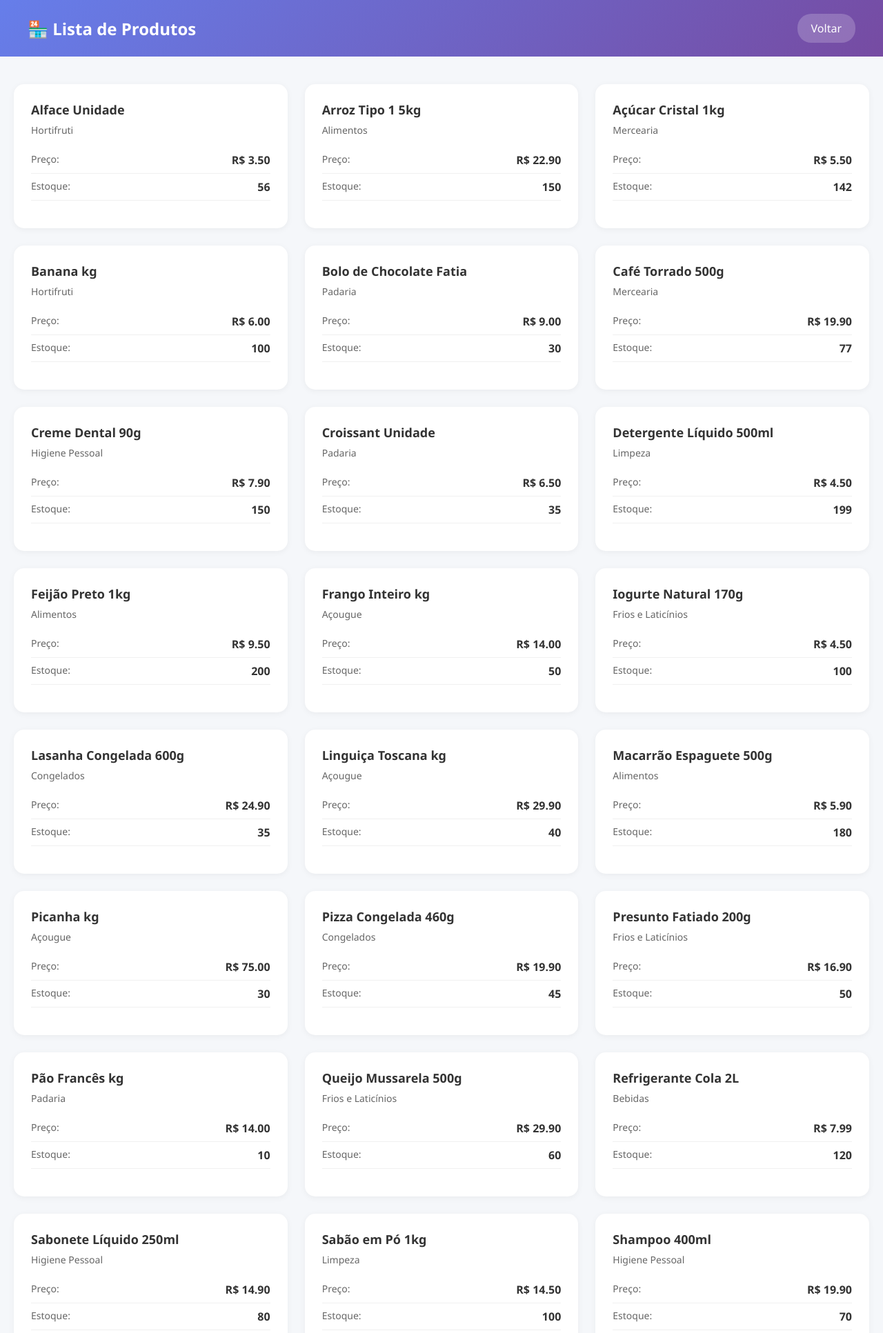
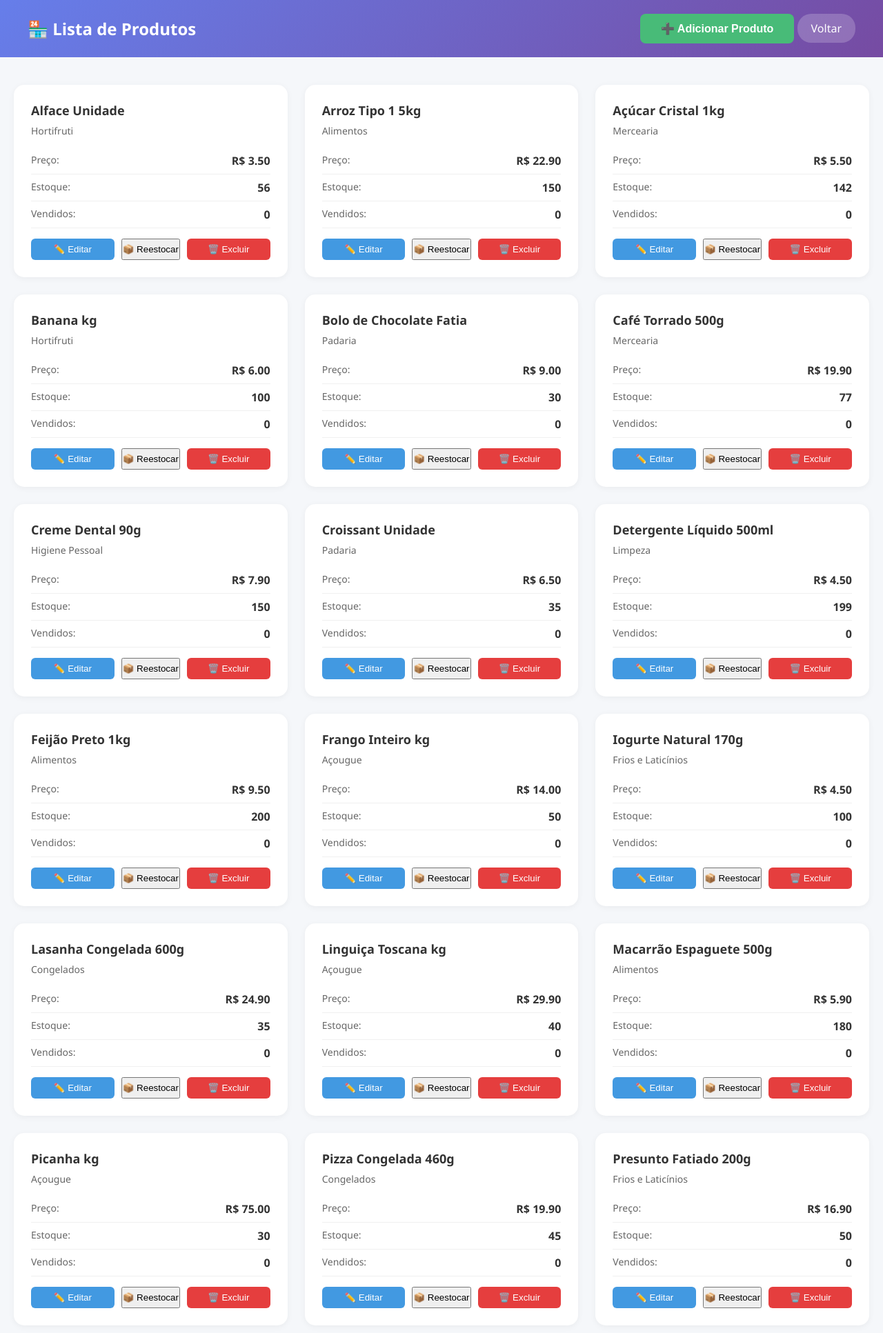
Before and after one commit to Thiago-EAJDS/ProjetoBD_GestaoEstoque, a Flask app: page /gerente/produtos in a window 1280 px wide. Shown: the top 1933 px of the page at 69% size. Run offline with Flask 3, Linux system fonts and the light colour scheme; the visitor is signed in with stand-in values (Sample User, id 1); data comes from the database, SQL or seed files in the repository; both versions use the stored data as it was after the commit.

Commit message:
coloquei o reestocar e o excluir produto falta os outros coloquei no documento oq eu editei e oq falta

```diff
--- a/05_web_app/app.py
+++ b/05_web_app/app.py
@@ -18,7 +18,8 @@ app = Flask(__name__)
 app.secret_key = 'chave-super-secreta-gestao-estoque-2024'
 
 # Configurações
-DB_PATH = os.path.join(os.path.dirname(__file__), '../database/gestao_estoque.db')
+DB_PATH = os.path.join(os.path.dirname(__file__),
+                       '../database/gestao_estoque.db')
 
 # Lista de emails de gerentes
 GERENTES = [
@@ -31,6 +32,7 @@ GERENTES = [
 # FUNÇÕES AUXILIARES
 # =====================================================
 
+
 def conectar_bd():
     """Conecta ao banco de dados"""
     try:
@@ -41,6 +43,7 @@ def conectar_bd():
         print(f"Erro ao conectar ao banco: {e}")
         return None
 
+
 def login_required(f):
     """Decorator para verificar se usuário está logado"""
     @wraps(f)
@@ -49,6 +52,7 @@ def login_required(f):
             return redirect(url_for('login'))
         return f(*args, **kwargs)
     return decorated_function
+
 
 def gerente_required(f):
     """Decorator para verificar se é gerente"""
@@ -64,6 +68,7 @@ def gerente_required(f):
 # ROTAS DE AUTENTICAÇÃO
 # =====================================================
 
+
 @app.route('/')
 def index():
     """Redireciona para login ou dashboard apropriado"""
@@ -73,6 +78,7 @@ def index():
         else:
             return redirect(url_for('dashboard_cliente'))
     return redirect(url_for('login'))
+
 
 @app.route('/login', methods=['GET', 'POST'])
 def login():
@@ -98,6 +104,7 @@ def login():
 
     return render_template('login.html')
 
+
 @app.route('/logout')
 def logout():
     """Logout do sistema"""
@@ -107,6 +114,7 @@ def logout():
 # =====================================================
 # DASHBOARD DO GERENTE
 # =====================================================
+
 
 @app.route('/gerente')
 @gerente_required
@@ -147,11 +155,12 @@ def dashboard_gerente():
         ''').fetchall()
 
         return render_template('gerente.html',
-                             stats=stats,
-                             produtos_criticos=produtos_criticos,
-                             top_produtos=top_produtos)
+                               stats=stats,
+                               produtos_criticos=produtos_criticos,
+                               top_produtos=top_produtos)
     finally:
         conn.close()
+
 
 @app.route('/gerente/produtos')
 @gerente_required
@@ -169,11 +178,36 @@ def listar_produtos():
             ORDER BY p.nome_produto
         ''').fetchall()
 
-        categorias = conn.execute('SELECT * FROM CATEGORIA ORDER BY nome_categoria').fetchall()
+        categorias = conn.execute(
+            'SELECT * FROM CATEGORIA ORDER BY nome_categoria').fetchall()
 
         return render_template('produtos.html', produtos=produtos, categorias=categorias)
     finally:
         conn.close()
+
+
+@app.route('/api/produto/reestocar/<int:id>', methods=['POST'])
+@gerente_required
+def reestocar_produto(id):
+    """Aumenta o estoque de um produto"""
+    try:
+        quantidade = int(request.form.get('quantidade', 0))
+        if quantidade <= 0:
+            return jsonify({'success': False, 'message': 'Quantidade inválida!'}), 400
+
+        conn = conectar_bd()
+        if not conn:
+            return jsonify({'success': False, 'message': 'Erro ao conectar ao banco'}), 500
+
+        conn.execute(
+            'UPDATE PRODUTO SET quantidade_estoque = quantidade_estoque + ? WHERE id_produto = ?', (quantidade, id))
+        conn.commit()
+        conn.close()
+
+        return jsonify({'success': True, 'message': f'Estoque de +{quantidade} adicionado com sucesso!'})
+    except Exception as e:
+        return jsonify({'success': False, 'message': str(e)}), 400
+
 
 @app.route('/gerente/categorias')
 @gerente_required
@@ -195,6 +229,7 @@ def listar_categorias():
         return render_template('categorias.html', categorias=categorias)
     finally:
         conn.close()
+
 
 @app.route('/gerente/vendas')
 @gerente_required
@@ -220,6 +255,7 @@ def listar_vendas():
 # =====================================================
 # API - CRUD DE PRODUTOS
 # =====================================================
+
 
 @app.route('/api/produto/adicionar', methods=['POST'])
 @gerente_required
@@ -252,6 +288,7 @@ def adicionar_produto():
         return jsonify({'success': True, 'message': 'Produto adicionado com sucesso!'})
     except Exception as e:
         return jsonify({'success': False, 'message': str(e)}), 400
+
 
 @app.route('/api/produto/editar/<int:id>', methods=['POST'])
 @gerente_required
@@ -287,6 +324,7 @@ def editar_produto(id):
     except Exception as e:
         return jsonify({'success': False, 'message': str(e)}), 400
 
+
 @app.route('/api/produto/deletar/<int:id>', methods=['POST'])
 @gerente_required
 def deletar_produto(id):
@@ -307,6 +345,7 @@ def deletar_produto(id):
 # =====================================================
 # DASHBOARD DO CLIENTE
 # =====================================================
+
 
 @app.route('/cliente')
 @login_required
@@ -341,11 +380,12 @@ def dashboard_cliente():
         total_itens = len(session.get('carrinho', []))
 
         return render_template('cliente.html',
-                             categorias=categorias,
-                             produtos=produtos_destaque,
-                             total_itens=total_itens)
+                               categorias=categorias,
+                               produtos=produtos_destaque,
+                               total_itens=total_itens)
     finally:
         conn.close()
+
 
 @app.route('/cliente/categoria/<int:id>')
 @login_required
@@ -372,15 +412,16 @@ def produtos_categoria(id):
         total_itens = len(session.get('carrinho', []))
 
         return render_template('produtos_cliente.html',
-                             categoria=categoria,
-                             produtos=produtos,
-                             total_itens=total_itens)
+                               categoria=categoria,
+                               produtos=produtos,
+                               total_itens=total_itens)
     finally:
         conn.close()
 
 # =====================================================
 # ROTAS DO CARRINHO
 # =====================================================
+
 
 @app.route('/api/carrinho/adicionar', methods=['POST'])
 @login_required
@@ -529,6 +570,7 @@ def finalizar_compra():
 # INICIALIZAÇÃO
 # =====================================================
 
+
 if __name__ == '__main__':
     print("=" * 60)
     print("🏪 SISTEMA DE GESTÃO DE ESTOQUE - WEB")
--- a/05_web_app/static/js/produtos.js
+++ b/05_web_app/static/js/produtos.js
@@ -1,9 +1,9 @@
 function abrirModalAdicionar() {
-        document.getElementById('modalAdicionar').classList.add('active');
+  document.getElementById("modalAdicionar").classList.add("active");
 }
 
 function fecharModal(id) {
-        document.getElementById(id).classList.remove('active');
+  document.getElementById(id).classList.remove("active");
 }
 
 async function adicionarProduto(event) {
@@ -11,9 +11,9 @@
   const formData = new FormData(event.target);
 
   try {
-            const response = await fetch('/api/produto/adicionar', {
-                method: 'POST',
-                body: formData
+    const response = await fetch("/api/produto/adicionar", {
+      method: "POST",
+      body: formData,
     });
 
     const result = await response.json();
@@ -22,34 +22,43 @@
       alert(result.message);
       location.reload();
     } else {
-                alert('Erro: ' + result.message);
+      alert("Erro: " + result.message);
     }
   } catch (error) {
-            alert('Erro: ' + error);
+    alert("Erro: " + error);
   }
 }
 
-    function editarProduto(id, nome, descricao, custo, venda, qtd, minimo, categoria) {
-        document.getElementById('edit_id').value = id;
-        document.getElementById('edit_nome').value = nome;
-        document.getElementById('edit_descricao').value = descricao;
-        document.getElementById('edit_preco_custo').value = custo;
-        document.getElementById('edit_preco_venda').value = venda;
-        document.getElementById('edit_quantidade').value = qtd;
-        document.getElementById('edit_estoque_minimo').value = minimo;
-        document.getElementById('edit_categoria').value = categoria;
-        document.getElementById('modalEditar').classList.add('active');
+function editarProduto(
+  id,
+  nome,
+  descricao,
+  custo,
+  venda,
+  qtd,
+  minimo,
+  categoria
+) {
+  document.getElementById("edit_id").value = id;
+  document.getElementById("edit_nome").value = nome;
+  document.getElementById("edit_descricao").value = descricao;
+  document.getElementById("edit_preco_custo").value = custo;
+  document.getElementById("edit_preco_venda").value = venda;
+  document.getElementById("edit_quantidade").value = qtd;
+  document.getElementById("edit_estoque_minimo").value = minimo;
+  document.getElementById("edit_categoria").value = categoria;
+  document.getElementById("modalEditar").classList.add("active");
 }
 
 async function salvarEdicao(event) {
   event.preventDefault();
   const formData = new FormData(event.target);
-        const id = document.getElementById('edit_id').value;
+  const id = document.getElementById("edit_id").value;
 
   try {
-            const response = await fetch('/api/produto/editar/' + id, {
-                method: 'POST',
-                body: formData
+    const response = await fetch("/api/produto/editar/" + id, {
+      method: "POST",
+      body: formData,
     });
 
     const result = await response.json();
@@ -58,10 +67,10 @@
       alert(result.message);
       location.reload();
     } else {
-                alert('Erro: ' + result.message);
+      alert("Erro: " + result.message);
     }
   } catch (error) {
-            alert('Erro: ' + error);
+    alert("Erro: " + error);
   }
 }
 
@@ -69,8 +78,8 @@
   if (!confirm('Tem certeza que deseja deletar "' + nome + '"?')) return;
 
   try {
-            const response = await fetch('/api/produto/deletar/' + id, {
-                method: 'POST'
+    const response = await fetch("/api/produto/deletar/" + id, {
+      method: "POST",
     });
 
     const result = await response.json();
@@ -79,9 +88,38 @@
       alert(result.message);
       location.reload();
     } else {
-                alert('Erro: ' + result.message);
+      alert("Erro: " + result.message);
     }
   } catch (error) {
-            alert('Erro: ' + error);
+    alert("Erro: " + error);
   }
 }
+
+async function reestocarProduto(id, nome) {
+  const qtd = prompt(`Digite a quantidade a adicionar para "${nome}":`);
+  if (!qtd || isNaN(qtd) || qtd <= 0) {
+    alert("Quantidade inválida!");
+    return;
+  }
+
+  const formData = new FormData();
+  formData.append("quantidade", qtd);
+
+  try {
+    const response = await fetch("/api/produto/reestocar/" + id, {
+      method: "POST",
+      body: formData,
+    });
+
+    const result = await response.json();
+
+    if (result.success) {
+      alert(result.message);
+      location.reload();
+    } else {
+      alert("Erro: " + result.message);
+    }
+  } catch (error) {
+    alert("Erro: " + error);
+  }
+}
--- a/05_web_app/templates/produtos.html
+++ b/05_web_app/templates/produtos.html
@@ -9,7 +9,10 @@
 <body>
     <nav class="navbar">
         <h1>🏪 Lista de Produtos</h1>
-        <a href="/gerente" class="btn-back">Voltar</a>
+        <div class="nav-actions">
+            <button class="btn-add" onclick="abrirModalAdicionar()">➕ Adicionar Produto</button>
+            <a href="/gerente" class="btn-back">Voltar</a>
+        </div>
     </nav>
 
     <div class="container">
@@ -29,12 +32,70 @@
                         <span class="info-label">Estoque:</span>
                         <span class="info-value">{{ produto.quantidade_estoque }}</span>
                     </div>
+                    <div class="info-row">
+                        <span class="info-label">Vendidos:</span>
+                        <span class="info-value">{{ produto.vendidos or 0 }}</span>
+                    </div>
+                </div>
+                <div class="produto-actions">
+                    <button class="btn-edit" onclick="editarProduto(
+                        '{{ produto.id_produto }}',
+                        '{{ produto.nome_produto }}',
+                        '{{ produto.descricao }}',
+                        '{{ produto.preco_custo }}',
+                        '{{ produto.preco_venda }}',
+                        '{{ produto.quantidade_estoque }}',
+                        '{{ produto.estoque_minimo }}',
+                        '{{ produto.id_categoria }}'
+                    )">✏️ Editar</button>
+
+                    <button class="btn-stock" onclick="reestocarProduto('{{ produto.id_produto }}', '{{ produto.nome_produto }}')">📦 Reestocar</button>
+
+                    <button class="btn-delete" onclick="deletarProduto('{{ produto.id_produto }}', '{{ produto.nome_produto }}')">🗑️ Excluir</button>
                 </div>
             </div>
             {% endfor %}
         </div>
     </div>
 
+    <!-- Modal para Adicionar -->
+    <div id="modalAdicionar" class="modal">
+        <div class="modal-content">
+            <h2>Adicionar Produto</h2>
+            <form onsubmit="adicionarProduto(event)">
+                <label>Nome:</label>
+                <input type="text" name="nome" required>
+
+                <label>Descrição:</label>
+                <input type="text" name="descricao">
+
+                <label>Preço de Custo:</label>
+                <input type="number" step="0.01" name="preco_custo" required>
+
+                <label>Preço de Venda:</label>
+                <input type="number" step="0.01" name="preco_venda" required>
+
+                <label>Quantidade:</label>
+                <input type="number" name="quantidade" required>
+
+                <label>Estoque Mínimo:</label>
+                <input type="number" name="estoque_minimo" required>
+
+                <label>Categoria:</label>
+                <select name="id_categoria" required>
+                    {% for c in categorias %}
+                        <option value="{{ c.id_categoria }}">{{ c.nome_categoria }}</option>
+                    {% endfor %}
+                </select>
+
+                <div class="modal-buttons">
+                    <button type="submit" class="btn-confirm">Salvar</button>
+                    <button type="button" class="btn-cancel" onclick="fecharModal('modalAdicionar')">Cancelar</button>
+                </div>
+            </form>
+        </div>
+    </div>
+
     <script src="{{ url_for('static', filename='js/produtos.js') }}"></script>
 </body>
 </html>
```
Also changed, not shown: database/gestao_estoque.db. Lines whose indentation alone changed are shown as unchanged.
